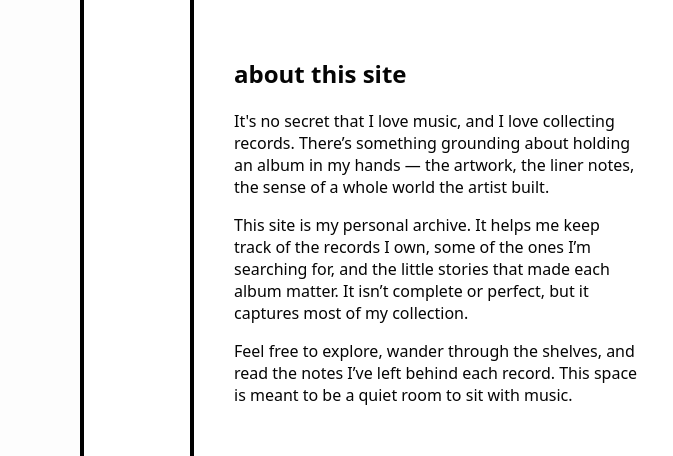
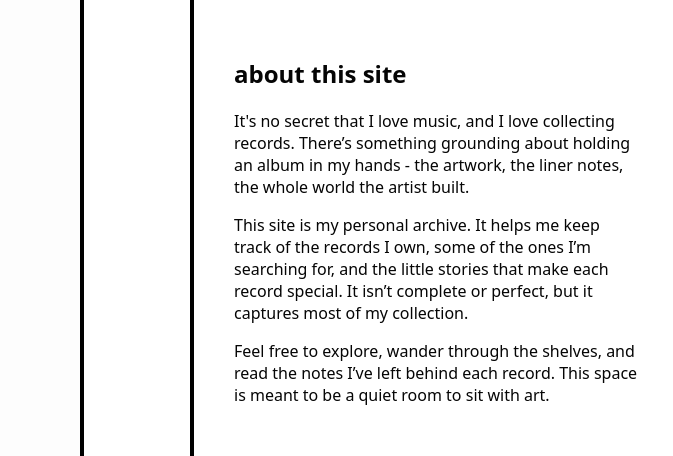
Before and after one commit to jennahya/myrecordroom, a plain HTML site: page about.html in a window 1280 px wide. Shown: the part 119-575 px from the top of the page, 0-673 px from the left. Drawn offline with Linux system fonts and the light colour scheme; grey boxes are pictures that could not be loaded.

Commit message:
Revise text in about.html for clarity
Updated text to improve clarity and consistency.

```diff
--- a/about.html
+++ b/about.html
@@ -27,19 +27,19 @@
 
         <p>
           It's no secret that I love music, and I love collecting records. There’s something
-          grounding about holding an album in my hands — the artwork, the liner notes, the
-          sense of a whole world the artist built.
+          grounding about holding an album in my hands - the artwork, the liner notes, the
+          whole world the artist built.
         </p>
 
         <p>
           This site is my personal archive. It helps me keep track of the records I own, some
-          of the ones I’m searching for, and the little stories that made each album matter.
+          of the ones I’m searching for, and the little stories that make each record special.
           It isn’t complete or perfect, but it captures most of my collection.
         </p>
 
         <p>
           Feel free to explore, wander through the shelves, and read the notes I’ve left
-          behind each record. This space is meant to be a quiet room to sit with music.
+          behind each record. This space is meant to be a quiet room to sit with art.
         </p>
       </div>
 
```
